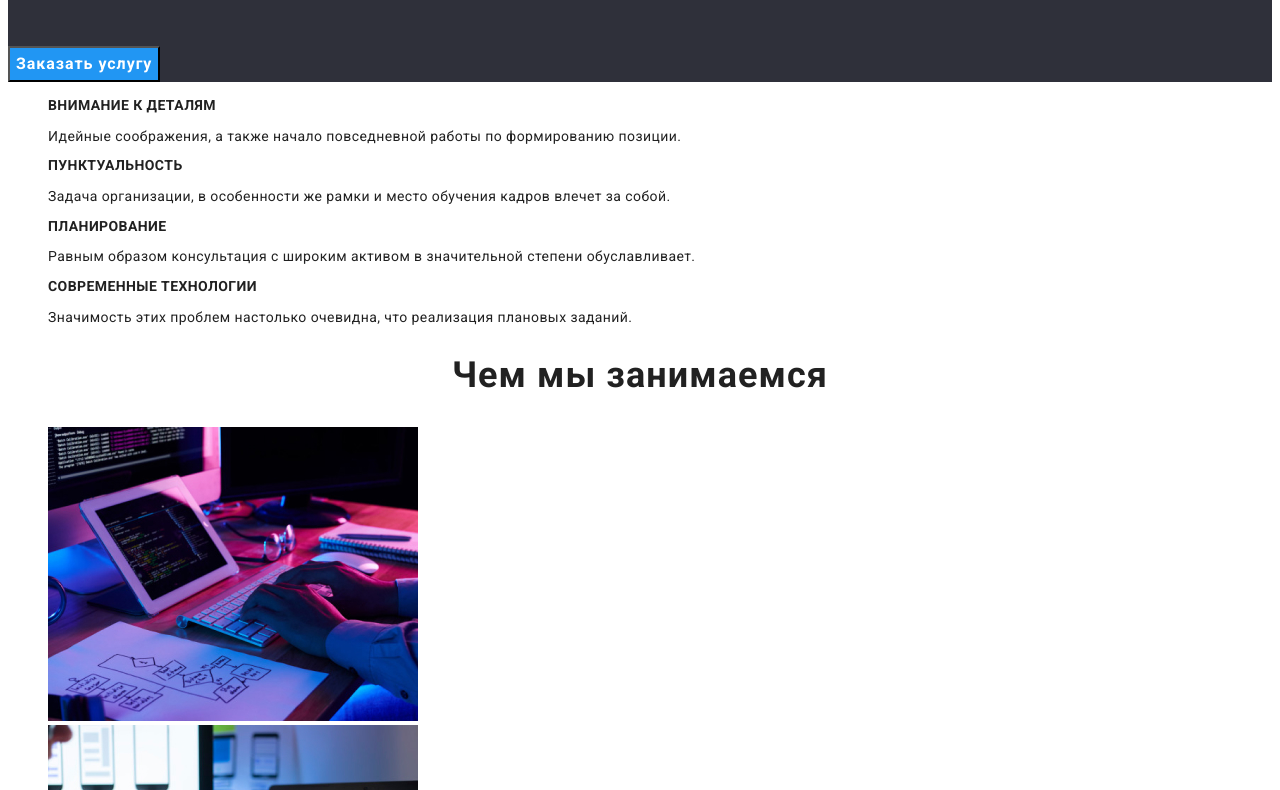
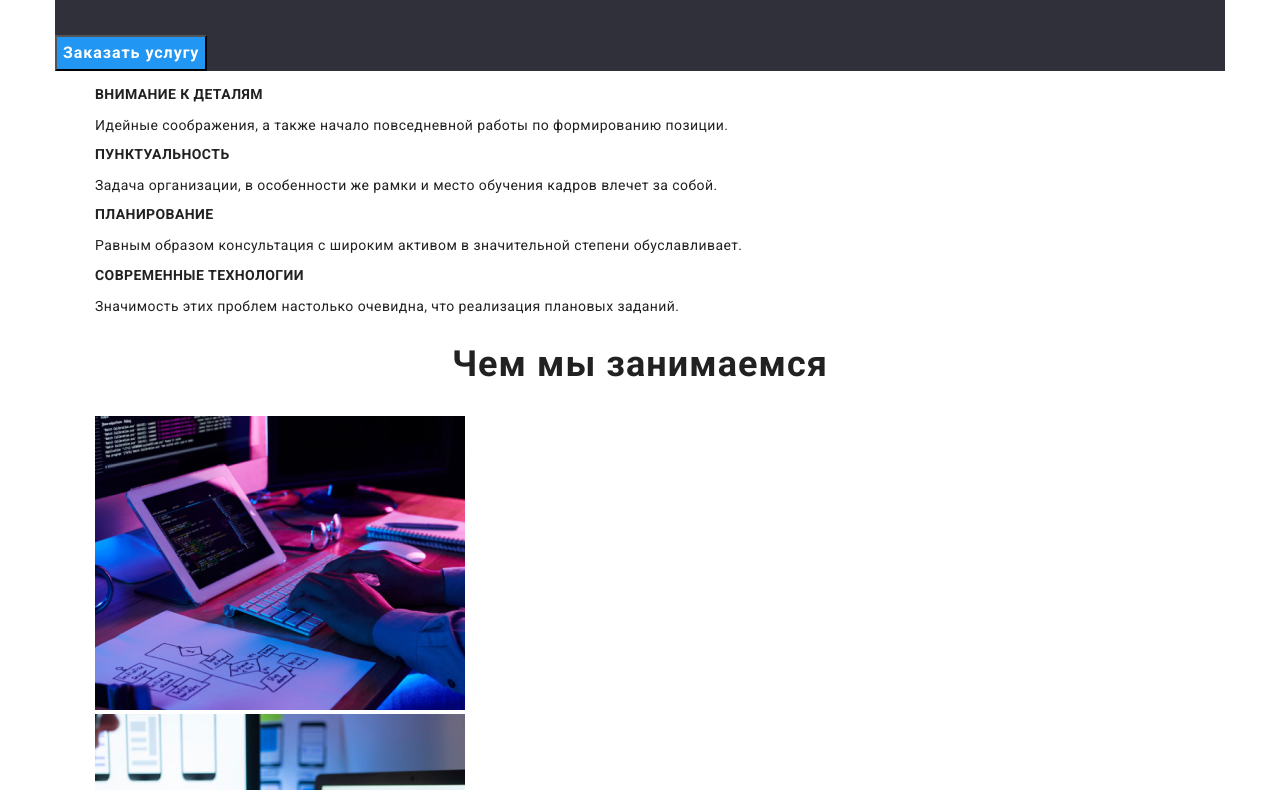
Before and after one commit to babichevvitek/goit-markup-hw-03, a plain HTML site: page index.html in a window 1280 px wide. Shown: the part 409-1199 px from the top of the page. Drawn offline with nearby package versions, Linux system fonts and the light colour scheme.

Commit message:
дз 3 начало

```diff
--- a/css/styles.css
+++ b/css/styles.css
@@ -17,6 +17,13 @@
   background-color: var(--hero-text-color);
   color: var(--title-text-color);
 
+}
+.container{
+  width: 1200px;
+  padding-right: 15px;
+  padding-left: 15px;
+  margin-right: auto;
+  margin-left: auto;
 }
 .website{
   color: var(--accent-color) ;
@@ -255,6 +262,13 @@
 .body-portfolio{
  background-color: var(--hero-text-color);
 }
+.container{
+  width: 1200px;
+  padding-right: 15px;
+  padding-left: 15px;
+  margin-right: auto;
+  margin-left: auto;
+}
 .hidden-title{
   display: none;
 }
--- a/index.html
+++ b/index.html
@@ -5,12 +5,14 @@
     <meta http-equiv="X-UA-Compatible" content="IE=edge">
     <meta name="viewport" content="width=device-width, initial-scale=1.0">
     <title>WebStudio</title>
-    <link rel="stylesheet" href="./css/styles.css">
     <link rel="preconnect" href="https://fonts.googleapis.com">
     <link rel="preconnect" href="https://fonts.gstatic.com" crossorigin>
     <link href="https://fonts.googleapis.com/css2?family=Raleway:wght@700&family=Roboto:wght@400;500;700;900&display=swap" rel="stylesheet">
+    <link rel="stylesheet" href="https://cdnjs.cloudflare.com/ajax/libs/modern-normalize/1.1.0/modern-normalize.min.css">
+    <link rel="stylesheet" href="./css/styles.css">
 </head>
 <body class="body-studio">
+    <div class="container">
         <!--Шапка сайта-->
         <header class="page-header">
             <nav>
@@ -119,13 +121,14 @@
                     <li>
                         г. Киев, пр-т Леси Украинки, 26
                     </li>
-              <li><a href="mailto:info@devstudio.com" class="address-link">info@devstudio.com </a></li>
-              <li><a href="tel:+380961111111" class="address-link" >+38 096 111 11 11 </a></li>
+                    <li><a href="mailto:info@example.com" class="address-link">info@example.com </a></li>
+                    <li><a href="tel:+380991111111" class="address-link" >+38 099 111 11 11 </a></li>
 
               </ul>
         </address>
 
         </footer>
+   </div>
 
 </body>
 </html>
```
Also changed, not shown: portfolio.html (+4 -1 lines). Lines whose indentation alone changed are shown as unchanged.
